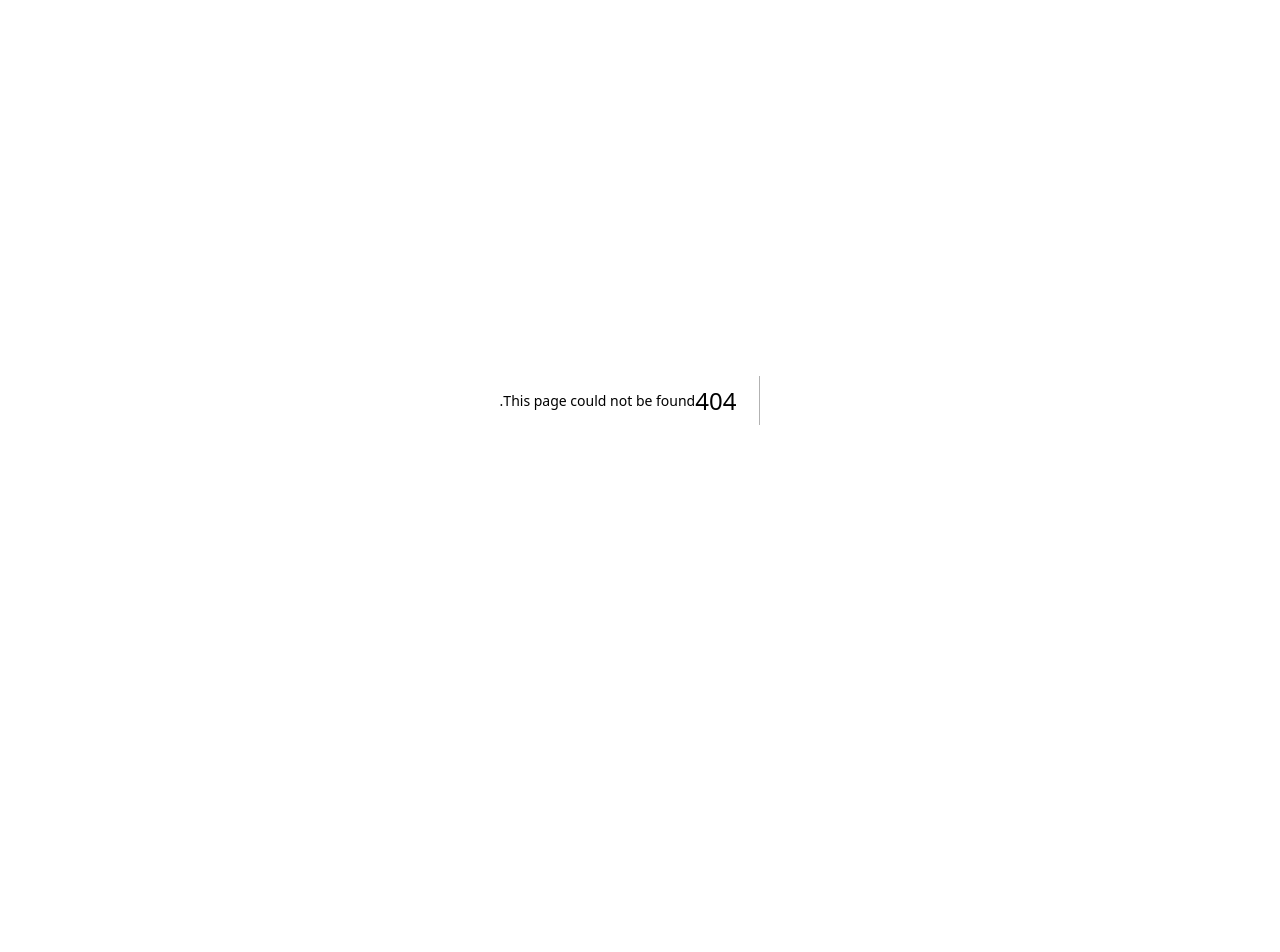
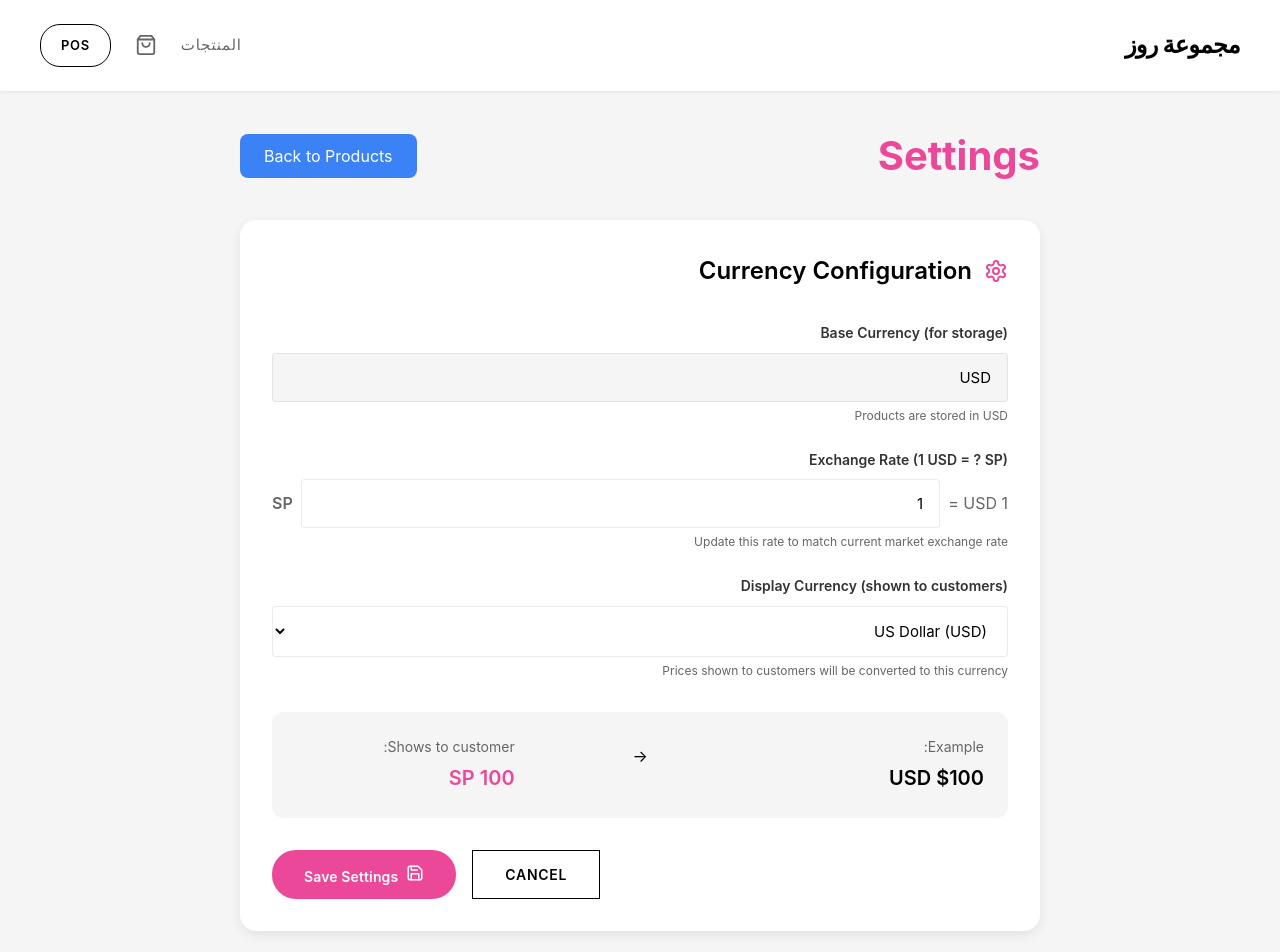
Before and after one commit to ialnezami/catalogue, a Next.js app: page /admin/settings in a window 1280 px wide. Before the commit this address had no page. Shown: the top 952 px of the page. Before the commit the page ends 800 px from the top, so only its background shows below. Built offline with nearby package versions, Linux system fonts and the light colour scheme; no server answers; the database is empty.

Commit message:
Add admin settings page and API for currency configuration

```diff
--- /dev/null
+++ b/pages/admin/settings.tsx
@@ -0,0 +1,245 @@
+import { useState, useEffect } from 'react';
+import Layout from '@/components/Layout';
+import { Save, DollarSign, Settings } from 'lucide-react';
+import { useRouter } from 'next/router';
+
+export default function AdminSettings() {
+  const [loading, setLoading] = useState(true);
+  const [saving, setSaving] = useState(false);
+  const [settings, setSettings] = useState({
+    currency: 'USD',
+    exchangeRate: 1,
+    displayCurrency: 'SP',
+  });
+
+  const router = useRouter();
+
+  useEffect(() => {
+    loadSettings();
+  }, []);
+
+  const loadSettings = async () => {
+    try {
+      const response = await fetch('/api/settings');
+      const data = await response.json();
+      setSettings(data);
+    } catch (error) {
+      console.error('Error loading settings:', error);
+    } finally {
+      setLoading(false);
+    }
+  };
+
+  const handleSave = async (e: React.FormEvent) => {
+    e.preventDefault();
+    setSaving(true);
+
+    try {
+      const response = await fetch('/api/settings', {
+        method: 'POST',
+        headers: { 'Content-Type': 'application/json' },
+        body: JSON.stringify(settings),
+      });
+
+      if (response.ok) {
+        alert('Settings saved successfully!');
+      } else {
+        alert('Error saving settings!');
+      }
+    } catch (error) {
+      console.error('Error saving settings:', error);
+      alert('Error saving settings!');
+    } finally {
+      setSaving(false);
+    }
+  };
+
+  if (loading) {
+    return (
+      <Layout>
+        <div style={{ textAlign: 'center', padding: '4rem' }}>
+          <p style={{ color: '#9ca3af' }}>Loading settings...</p>
+        </div>
+      </Layout>
+    );
+  }
+
+  return (
+    <Layout>
+      <div style={{ maxWidth: '800px', margin: '0 auto' }}>
+        <div style={{
+          display: 'flex',
+          justifyContent: 'space-between',
+          alignItems: 'center',
+          marginBottom: '2rem'
+        }}>
+          <h1 style={{ fontSize: '2.5rem', color: '#ec4899' }}>Settings</h1>
+          <button
+            onClick={() => router.push('/admin/products')}
+            style={{
+              backgroundColor: '#3b82f6',
+              color: '#ffffff',
+              padding: '0.75rem 1.5rem',
+              borderRadius: '8px',
+              border: 'none',
+              cursor: 'pointer',
+              fontSize: '1rem',
+            }}
+          >
+            Back to Products
+          </button>
+        </div>
+
+        <div style={{
+          backgroundColor: '#ffffff',
+          padding: '2rem',
+          borderRadius: '16px',
+          boxShadow: '0 4px 12px rgba(0, 0, 0, 0.08)',
+        }}>
+          <div style={{ display: 'flex', alignItems: 'center', gap: '0.75rem', marginBottom: '2rem' }}>
+            <Settings size={24} color="#ec4899" />
+            <h2 style={{ fontSize: '1.5rem', fontWeight: '600', color: '#000000' }}>
+              Currency Configuration
+            </h2>
+          </div>
+
+          <form onSubmit={handleSave}>
+            <div style={{ marginBottom: '1.5rem' }}>
+              <label style={{
+                display: 'block',
+                color: '#333333',
+                marginBottom: '0.5rem',
+                fontSize: '0.875rem',
+                fontWeight: '600'
+              }}>
+                Base Currency (for storage)
+              </label>
+              <input
+                className="input"
+                type="text"
+                value={settings.currency}
+                readOnly
+                disabled
+                style={{ backgroundColor: '#f5f5f5', cursor: 'not-allowed' }}
+              />
+              <p style={{ fontSize: '0.75rem', color: '#666666', marginTop: '0.25rem' }}>
+                Products are stored in USD
+              </p>
+            </div>
+
+            <div style={{ marginBottom: '1.5rem' }}>
+              <label style={{
+                display: 'block',
+                color: '#333333',
+                marginBottom: '0.5rem',
+                fontSize: '0.875rem',
+                fontWeight: '600'
+              }}>
+                Exchange Rate (1 USD = ? SP)
+              </label>
+              <div style={{ display: 'flex', alignItems: 'center', gap: '0.5rem' }}>
+                <span style={{ fontSize: '1rem', color: '#666666' }}>1 USD =</span>
+                <input
+                  className="input"
+                  type="number"
+                  step="0.01"
+                  min="0"
+                  value={settings.exchangeRate}
+                  onChange={(e) => setSettings({ ...settings, exchangeRate: parseFloat(e.target.value) || 1 })}
+                  required
+                  style={{ flex: 1 }}
+                />
+                <span style={{ fontSize: '1rem', color: '#666666', fontWeight: '600' }}>SP</span>
+              </div>
+              <p style={{ fontSize: '0.75rem', color: '#666666', marginTop: '0.25rem' }}>
+                Update this rate to match current market exchange rate
+              </p>
+            </div>
+
+            <div style={{ marginBottom: '2rem' }}>
+              <label style={{
+                display: 'block',
+                color: '#333333',
+                marginBottom: '0.5rem',
+                fontSize: '0.875rem',
+                fontWeight: '600'
+              }}>
+                Display Currency (shown to customers)
+              </label>
+              <select
+                className="input"
+                value={settings.displayCurrency}
+                onChange={(e) => setSettings({ ...settings, displayCurrency: e.target.value })}
+              >
+                <option value="SP">Syrian Pound (SP)</option>
+                <option value="USD">US Dollar (USD)</option>
+              </select>
+              <p style={{ fontSize: '0.75rem', color: '#666666', marginTop: '0.25rem' }}>
+                Prices shown to customers will be converted to this currency
+              </p>
+            </div>
+
+            <div style={{
+              display: 'grid',
+              gridTemplateColumns: 'repeat(auto-fit, minmax(200px, 1fr))',
+              gap: '1rem',
+              marginBottom: '2rem',
+              padding: '1.5rem',
+              backgroundColor: '#f5f5f5',
+              borderRadius: '12px',
+            }}>
+              <div>
+                <p style={{ fontSize: '0.875rem', color: '#666666', marginBottom: '0.25rem' }}>Example:</p>
+                <p style={{ fontSize: '1.25rem', fontWeight: '600', color: '#000000' }}>
+                  $100 USD
+                </p>
+              </div>
+              <div style={{ textAlign: 'center', paddingTop: '0.5rem' }}>
+                →
+              </div>
+              <div>
+                <p style={{ fontSize: '0.875rem', color: '#666666', marginBottom: '0.25rem' }}>Shows to customer:</p>
+                <p style={{ fontSize: '1.25rem', fontWeight: '600', color: '#ec4899' }}>
+                  {(100 * settings.exchangeRate).toLocaleString()} SP
+                </p>
+              </div>
+            </div>
+
+            <div style={{ display: 'flex', gap: '1rem', justifyContent: 'flex-end' }}>
+              <button
+                type="button"
+                onClick={() => router.push('/admin/products')}
+                style={{
+                  padding: '0.875rem 2rem',
+                  borderRadius: '0',
+                  border: '1px solid #000000',
+                  background: 'transparent',
+                  color: '#000000',
+                  cursor: 'pointer',
+                  fontSize: '0.875rem',
+                  fontWeight: '600',
+                  textTransform: 'uppercase',
+                  letterSpacing: '0.05em',
+                }}
+              >
+                Cancel
+              </button>
+              <button
+                type="submit"
+                className="btn-primary"
+                disabled={saving}
+                style={{
+                  padding: '0.875rem 2rem',
+                  opacity: saving ? 0.5 : 1,
+                }}
+              >
+                <Save size={18} style={{ marginLeft: '0.5rem' }} />
+                {saving ? 'Saving...' : 'Save Settings'}
+              </button>
+            </div>
+          </form>
+        </div>
+      </div>
+    </Layout>
+  );
+}
--- /dev/null
+++ b/pages/api/settings/index.ts
@@ -0,0 +1,54 @@
+import type { NextApiRequest, NextApiResponse } from 'next';
+import clientPromise from '@/lib/mongodb';
+
+export default async function handler(req: NextApiRequest, res: NextApiResponse) {
+  try {
+    const client = await clientPromise;
+    const db = client.db(process.env.DB_NAME || 'catalogue');
+    const collection = db.collection('settings');
+
+    if (req.method === 'GET') {
+      const settings = await collection.findOne({ type: 'app_settings' });
+      if (!settings) {
+        // Return default settings
+        return res.status(200).json({
+          currency: 'USD',
+          exchangeRate: 1,
+          displayCurrency: 'USD',
+        });
+      }
+      return res.status(200).json(settings);
+    }
+
+    // Check authentication for POST
+    const isLoggedIn = req.cookies.admin === 'true';
+    if (!isLoggedIn) {
+      return res.status(401).json({ message: 'Unauthorized - Admin access required' });
+    }
+
+    if (req.method === 'POST') {
+      const { exchangeRate, displayCurrency, currency } = req.body;
+
+      const settings = {
+        type: 'app_settings',
+        currency: currency || 'USD',
+        exchangeRate: parseFloat(exchangeRate) || 1,
+        displayCurrency: displayCurrency || 'SP',
+        updatedAt: new Date(),
+      };
+
+      await collection.updateOne(
+        { type: 'app_settings' },
+        { $set: settings },
+        { upsert: true }
+      );
+
+      return res.status(200).json({ message: 'Settings updated successfully', settings });
+    }
+
+    return res.status(405).json({ message: 'Method not allowed' });
+  } catch (error) {
+    console.error('API error:', error);
+    return res.status(500).json({ message: 'Internal server error' });
+  }
+}
```
